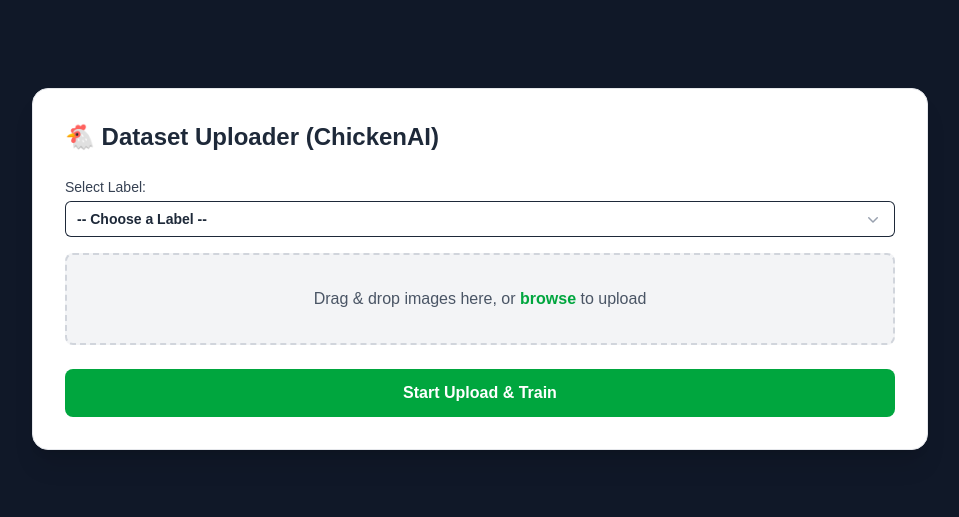
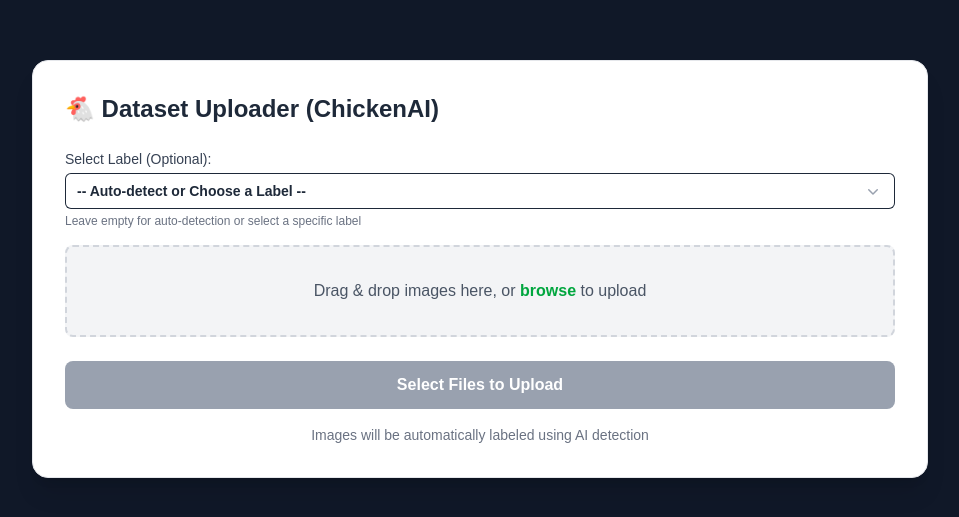
Before and after one commit to AdrlDev/chicken_web_app, a Next.js app: page /train in a window 1280 px wide. Shown: the part 131-648 px from the top of the page, without its empty margins (160-1119 px from the left). Built offline with nearby package versions, Linux system fonts and the light colour scheme.

Commit message:
update upload auto train

```diff
--- a/src/app/train/page.tsx
+++ b/src/app/train/page.tsx
@@ -4,7 +4,7 @@
 import Image from "next/image";
 import TrainLayout from "@/components/TrainLayout";
 import { useTrainUploader } from "@/hooks/useTrainUploader";
-import Dropdown from "@/components/Dropdown"; // Import the new Dropdown
+import Dropdown from "@/components/Dropdown";
 
 const labels = [
   "Healthy",
@@ -20,7 +20,7 @@
 export default function UploadPage() {
   const [selectedFiles, setSelectedFiles] = useState<File[]>([]);
   const [selectedLabel, setSelectedLabel] = useState("");
-  const { uploading, progress, responseMsg, uploadImages } = useTrainUploader();
+  const { uploading, uploadStatuses, uploadImages } = useTrainUploader();
 
   const handleDrop = useCallback((e: React.DragEvent<HTMLDivElement>) => {
     e.preventDefault();
@@ -37,22 +37,30 @@
 
   const handleUpload = async () => {
     await uploadImages(selectedFiles, selectedLabel);
-    setSelectedFiles([]);
+    setSelectedFiles([]); // Clear selected files after upload starts
   };
+
+  // Calculate overall progress
+  const overallProgress = uploadStatuses.length > 0
+    ? uploadStatuses.reduce((sum, status) => sum + status.progress, 0) / uploadStatuses.length
+    : 0;
 
   return (
     <TrainLayout title="🐔 Dataset Uploader (ChickenAI)">
       {/* Label Dropdown */}
       <div className="mb-4">
         <label className="block text-sm font-medium mb-1 text-gray-700">
-          Select Label:
+          Select Label (Optional):
         </label>
         <Dropdown
           options={labels}
           value={selectedLabel}
           onChange={setSelectedLabel}
-          placeholder="-- Choose a Label --"
+          placeholder="-- Auto-detect or Choose a Label --"
         />
+        <p className="text-xs text-gray-500 mt-1">
+          Leave empty for auto-detection or select a specific label
+        </p>
       </div>
 
       {/* Drag and Drop Upload */}
@@ -69,6 +77,7 @@
           accept="image/*"
           onChange={handleFileChange}
           className="hidden"
+          disabled={uploading}
         />
         <p className="text-gray-600">
           Drag & drop images here, or{" "}
@@ -97,40 +106,92 @@
         </div>
       )}
 
-      {/* Progress Bar */}
+      {/* Upload Status List */}
+      {uploadStatuses.length > 0 && (
+        <div className="mt-4 space-y-3">
+          {uploadStatuses.map((status, idx) => (
+            <div key={idx} className="bg-gray-50 rounded-lg p-3">
+              <div className="flex justify-between items-center mb-1">
+                <p className="text-sm font-medium text-gray-700 truncate">
+                  {status.fileName}
+                </p>
+                <span className={`text-xs px-2 py-1 rounded ${
+                  status.status === 'completed' ? 'bg-green-100 text-green-800' :
+                  status.status === 'error' ? 'bg-red-100 text-red-800' :
+                  status.status === 'processing' ? 'bg-yellow-100 text-yellow-800' :
+                  'bg-blue-100 text-blue-800'
+                }`}>
+                  {status.status.charAt(0).toUpperCase() + status.status.slice(1)}
+                </span>
+              </div>
+
+              {/* Progress bar */}
+              {(status.status === 'uploading' || status.status === 'processing') && (
+                <div className="w-full bg-gray-200 rounded-full h-2">
+                  <div
+                    className={`h-2 rounded-full transition-all duration-300 ${
+                      status.status === 'processing' ? 'bg-yellow-500' : 'bg-blue-500'
+                    }`}
+                    style={{ width: `${status.progress}%` }}
+                  />
+                </div>
+              )}
+
+              {/* Status message */}
+              {status.message && (
+                <p className={`text-xs mt-1 ${
+                  status.status === 'error' ? 'text-red-600' :
+                  status.status === 'completed' ? 'text-green-600' :
+                  'text-gray-500'
+                }`}>
+                  {status.message}
+                </p>
+              )}
+            </div>
+          ))}
+        </div>
+      )}
+
+      {/* Overall Progress */}
       {uploading && (
         <div className="mt-4">
           <div className="w-full bg-gray-200 rounded-full h-2.5">
             <div
-              className="bg-green-500 h-2.5 rounded-full"
-              style={{ width: `${progress}%` }}
+              className="bg-green-500 h-2.5 rounded-full transition-all duration-300"
+              style={{ width: `${overallProgress}%` }}
             />
           </div>
           <p className="text-sm text-gray-600 mt-2">
-            Uploading... {progress}%
+            Overall Progress: {Math.round(overallProgress)}%
           </p>
         </div>
       )}
 
       {/* Submit Button */}
       <button
-        disabled={uploading}
+        disabled={uploading || selectedFiles.length === 0}
         onClick={handleUpload}
         className={`mt-6 w-full py-3 rounded-lg font-semibold text-white transition ${
-          uploading
+          uploading || selectedFiles.length === 0
             ? "bg-gray-400 cursor-not-allowed"
             : "bg-green-600 hover:bg-green-700"
         }`}
       >
-        {uploading ? "Uploading..." : "Start Upload & Train"}
+        {uploading
+          ? "Processing..."
+          : selectedFiles.length === 0
+            ? "Select Files to Upload"
+            : `Upload ${selectedFiles.length} File${selectedFiles.length > 1 ? 's' : ''}`
+        }
       </button>
 
-      {/* Response Message */}
-      {responseMsg && (
-        <div className="mt-4 text-center text-sm text-gray-700">
-          {responseMsg}
-        </div>
-      )}
+      {/* Help Text */}
+      <p className="mt-4 text-center text-sm text-gray-500">
+        {selectedLabel
+          ? `Images will be labeled as "${selectedLabel}"`
+          : "Images will be automatically labeled using AI detection"
+        }
+      </p>
     </TrainLayout>
   );
 }
--- a/src/hooks/useTrainUploader.ts
+++ b/src/hooks/useTrainUploader.ts
@@ -1,13 +1,74 @@
 /* eslint-disable @typescript-eslint/no-explicit-any */
 "use client";
 
-import { useState } from "react";
+import { useState, useCallback } from "react";
 import axios from "axios";
+
+interface UploadResponse {
+  message: string;
+  image_id: string;
+}
+
+interface ProcessingStatusResponse {
+  status: string;
+  result?: {
+    message: string;
+    mode: string;
+    image: string;
+    label_file: string;
+    label_name: string;
+    classes: string[];
+  };
+  error?: string;
+}
+
+interface UploadStatus {
+  fileName: string;
+  taskId: string;
+  status: "uploading" | "processing" | "completed" | "error";
+  progress: number;
+  message?: string;
+}
 
 export function useTrainUploader() {
   const [uploading, setUploading] = useState(false);
-  const [progress, setProgress] = useState(0);
-  const [responseMsg, setResponseMsg] = useState("");
+  const [uploadStatuses, setUploadStatuses] = useState<UploadStatus[]>([]);
+
+  // Poll for status of a specific upload
+  const checkStatus = useCallback(async (fileName: string, taskId: string) => {
+    try {
+      const response = await axios.get<ProcessingStatusResponse>(
+        `${process.env.NEXT_PUBLIC_API_URL}/auto-label-train/${taskId}`
+      );
+
+      setUploadStatuses(prev => prev.map(status => {
+        if (status.taskId === taskId) {
+          return {
+            ...status,
+            status: response.data.status as any,
+            message: response.data.result?.message || response.data.error
+          };
+        }
+        return status;
+      }));
+
+      // Continue polling if still processing
+      if (response.data.status === "processing") {
+        setTimeout(() => checkStatus(fileName, taskId), 2000);
+      }
+    } catch (err: any) {
+      setUploadStatuses(prev => prev.map(status => {
+        if (status.taskId === taskId) {
+          return {
+            ...status,
+            status: "error",
+            message: "Failed to check processing status"
+          };
+        }
+        return status;
+      }));
+    }
+  }, []);
 
   const uploadImages = async (files: File[], label: string) => {
     if (!files.length) {
@@ -20,8 +81,13 @@
     }
 
     setUploading(true);
-    setProgress(0);
-    setResponseMsg("");
+    // Initialize status for all files
+    setUploadStatuses(files.map(file => ({
+      fileName: file.name,
+      taskId: "",
+      status: "uploading",
+      progress: 0
+    })));
 
     for (let i = 0; i < files.length; i++) {
       const file = files[i];
@@ -30,29 +96,57 @@
       formData.append("label_name", label);
 
       try {
-        const res = await axios.post(
+        // Update progress for current file
+        const updateProgress = (progress: number) => {
+          setUploadStatuses(prev => prev.map((status, idx) =>
+            idx === i ? { ...status, progress } : status
+          ));
+        };
+
+        // Upload the file
+        const response = await axios.post<UploadResponse>(
           `${process.env.NEXT_PUBLIC_API_URL}/auto-label-train`,
           formData,
           {
             headers: { "Content-Type": "multipart/form-data" },
             onUploadProgress: (evt) => {
               if (evt.total) {
-                setProgress(Math.round((evt.loaded / evt.total) * 100));
+                updateProgress(Math.round((evt.loaded / evt.total) * 100));
               }
             },
           }
         );
 
-        console.log("✅ Uploaded:", res.data);
-        setResponseMsg(`✅ Uploaded ${file.name} successfully.`);
+        // Update status and start polling
+        setUploadStatuses(prev => prev.map((status, idx) =>
+          idx === i ? {
+            ...status,
+            taskId: response.data.image_id,
+            status: "processing",
+            message: "Processing started"
+          } : status
+        ));
+
+        // Start polling for this file
+        checkStatus(file.name, response.data.image_id);
+
       } catch (err: any) {
-        console.error("❌ Upload error:", err);
-        setResponseMsg(`❌ Failed to upload ${file.name}.`);
+        setUploadStatuses(prev => prev.map((status, idx) =>
+          idx === i ? {
+            ...status,
+            status: "error",
+            message: err.response?.data?.detail || "Upload failed"
+          } : status
+        ));
       }
     }
 
     setUploading(false);
   };
 
-  return { uploading, progress, responseMsg, uploadImages };
+  return {
+    uploading,
+    uploadStatuses,
+    uploadImages
+  };
 }
```
